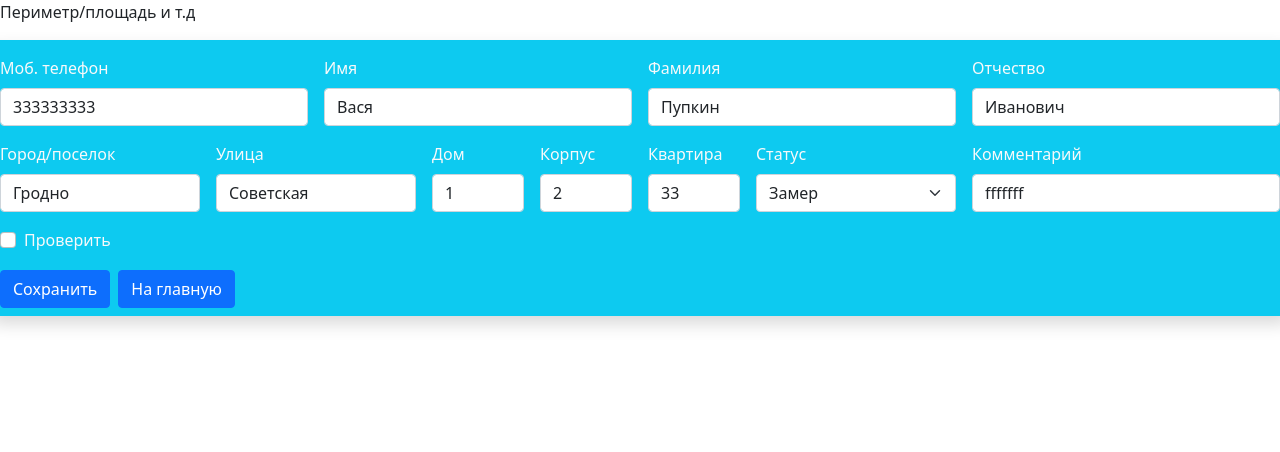
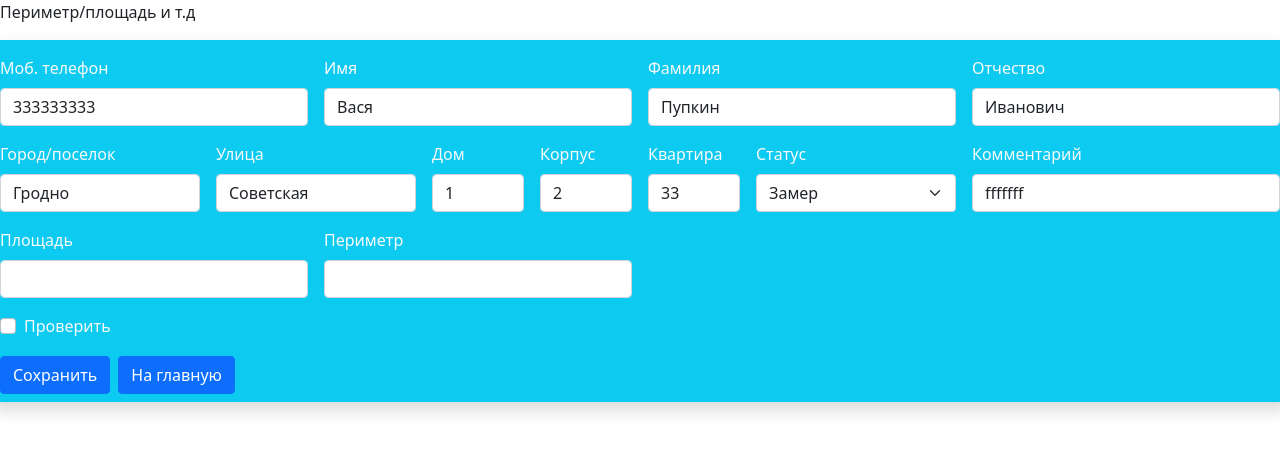
Before and after one commit to rdv123/zamer2.0, a React (Create React App) app: page /design/1 in a window 1280 px wide. Shown: the top 452 px of the page. Built offline with nearby package versions, Linux system fonts and the light colour scheme.

Commit message:
area+perimeter

```diff
--- a/src/pages/Design.js
+++ b/src/pages/Design.js
@@ -24,6 +24,8 @@ const Design = ({clients,updateCom}) => {
     const [apartment, setApartment] = useState(client.address.apartment)
     const [statusClient, setStatusClient] = useState(client.statusClient)
     const [comment, setComment] = useState(client.comment)
+    const [area, setArea] = useState(client.area)
+    const [perimeter, setPerimeter] = useState(client.perimeter)
 
 
     const commonUpdate =(e)=>{
@@ -33,7 +35,9 @@ const Design = ({clients,updateCom}) => {
             clientName:{firstName,lastName,patronymic},
             address:{city,street,home,housing,apartment},
             statusClient:statusClient,
-            comment: comment
+            comment: comment,
+            area:area,
+            perimeter: perimeter
         }
         console.log('Client',client)
         // console.log('newClient',newClient)
@@ -154,9 +158,29 @@ const Design = ({clients,updateCom}) => {
                         id="inputAddress"
                         placeholder=""
                         value={comment}
-                    onChange={(event)=>setComment(event.target.value)}/>
+                        onChange={(event)=>setComment(event.target.value)}
+                    />
                 </div>
-
+                <div className="col-md-3">
+                    <label for="inputAddress" className="form-label">Площадь</label>
+                    <input type="text"
+                        className="form-control"
+                        id="inputAddress"
+                        placeholder=""
+                        value={area}
+                        onChange={(event)=>setArea(event.target.value)}
+                    />
+                </div>
+                <div className="col-md-3">
+                    <label for="inputAddress" className="form-label">Периметр</label>
+                    <input type="text"
+                        className="form-control"
+                        id="inputAddress"
+                        placeholder=""
+                        value={perimeter}
+                        onChange={(event)=>setPerimeter(event.target.value)}
+                    />
+                </div>
                 <div className="col-12">
                 <div className="form-check">
                     <input className="form-check-input" type="checkbox" id="gridCheck"/>
```
Lines whose indentation alone changed are shown as unchanged.
